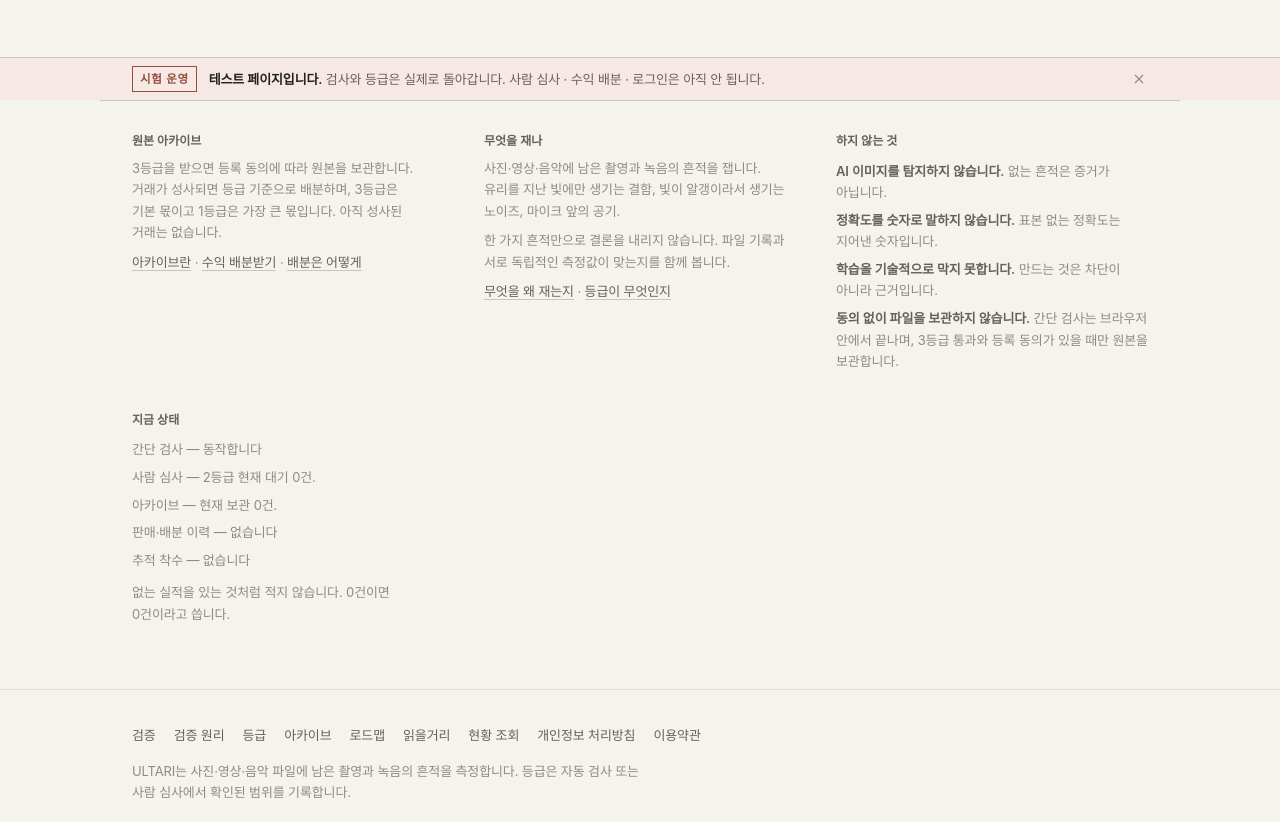
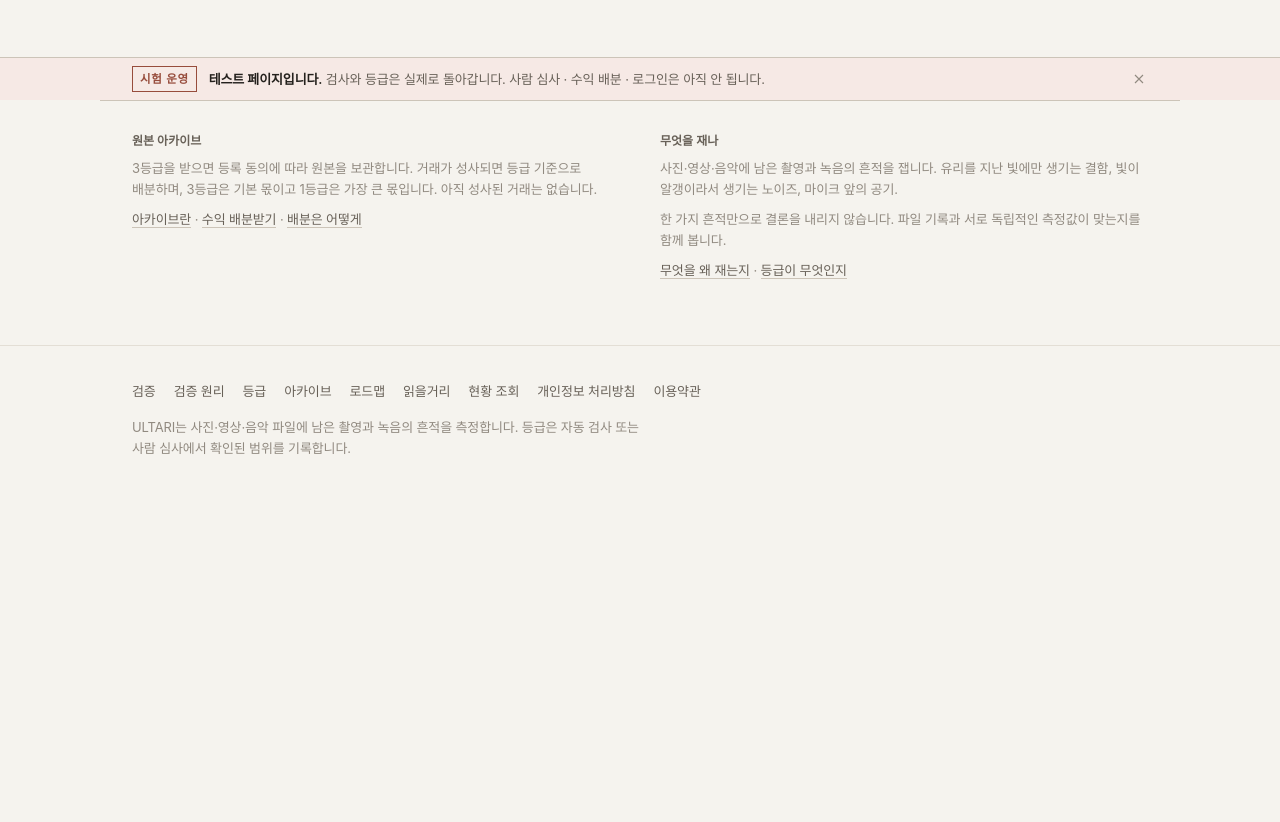
Before and after one commit to YunseobSongQA/ULTARI, a website built with Vite: page about.html in a window 1280 px wide. Shown: the part 700-1522 px from the top of the page. After the commit the page ends 1236 px from the top, so only its background shows below. Built offline with nearby package versions, Linux system fonts and the light colour scheme; a web font is replaced by a local one.

Commit message:
상세 검사 조건과 결과 간격 정리

```diff
--- a/about.html
+++ b/about.html
@@ -117,28 +117,6 @@
         <p><a href="/how">무엇을 왜 재는지</a> · <a href="/grades">등급이 무엇인지</a></p>
       </section>
 
-      <section>
-        <h2>하지 않는 것</h2>
-        <ul>
-          <li><b>AI 이미지를 탐지하지 않습니다.</b> 없는 흔적은 증거가 아닙니다.</li>
-          <li><b>정확도를 숫자로 말하지 않습니다.</b> 표본 없는 정확도는 지어낸 숫자입니다.</li>
-          <li><b>학습을 기술적으로 막지 못합니다.</b> 만드는 것은 차단이 아니라 근거입니다.</li>
-          <li><b>동의 없이 파일을 보관하지 않습니다.</b> 간단 검사는 브라우저 안에서 끝나며, 3등급 통과와 등록 동의가 있을 때만 원본을 보관합니다.</li>
-        </ul>
-      </section>
-
-      <section>
-        <h2>지금 상태</h2>
-        <ul>
-          <li>간단 검사 — 동작합니다</li>
-          <li>사람 심사 — 2등급 <span data-queue-grade2>현재 대기 0건.</span></li>
-          <li>아카이브 — <span data-queue-archive>현재 보관 0건.</span></li>
-          <li>판매·배분 이력 — 없습니다</li>
-          <li>추적 착수 — 없습니다</li>
-        </ul>
-        <p>없는 실적을 있는 것처럼 적지 않습니다. 0건이면 0건이라고 씁니다.</p>
-      </section>
-
     </div>
 
   </main>
--- a/src/style.css
+++ b/src/style.css
@@ -1872,6 +1872,7 @@ main.main--about { padding-block: 0; }
    그대로 있습니다 — 숨긴 것이 아니라 한 번 눌러서 여는 것입니다. */
 
 .score-panel--hero { background: var(--raised); }
+.score-panel--hero + .claim-item--archive { margin-top: 38px; }
 .score-panel--hero .score-num { font-size: 64px; }
 .score-panel--hero .score-num small { font-size: 24px; }
 .score-panel--hero .score-cap { font-size: 14px; }
```
Also changed, not shown: src/ui.js (+11 -2 lines).
